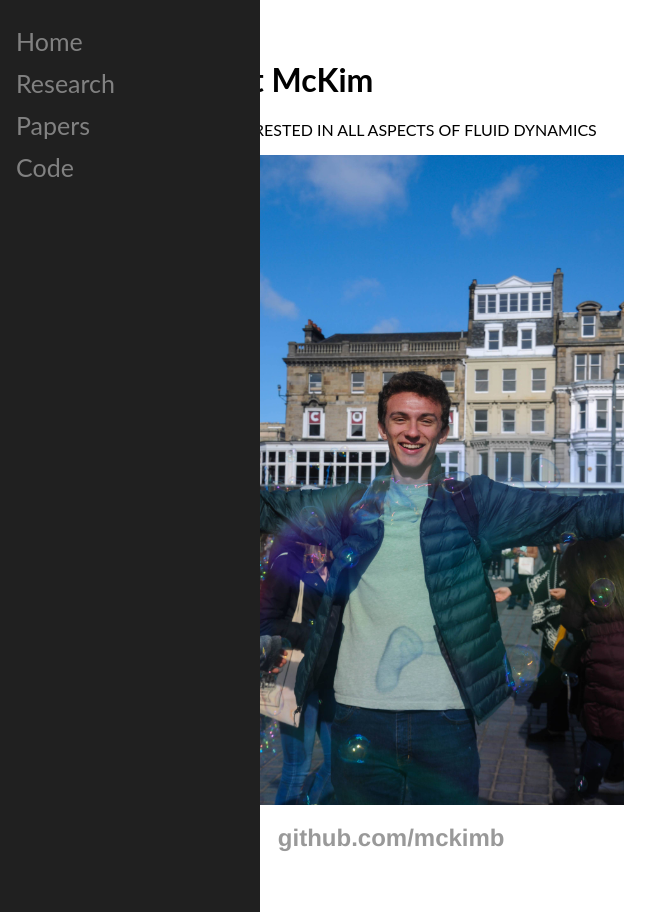
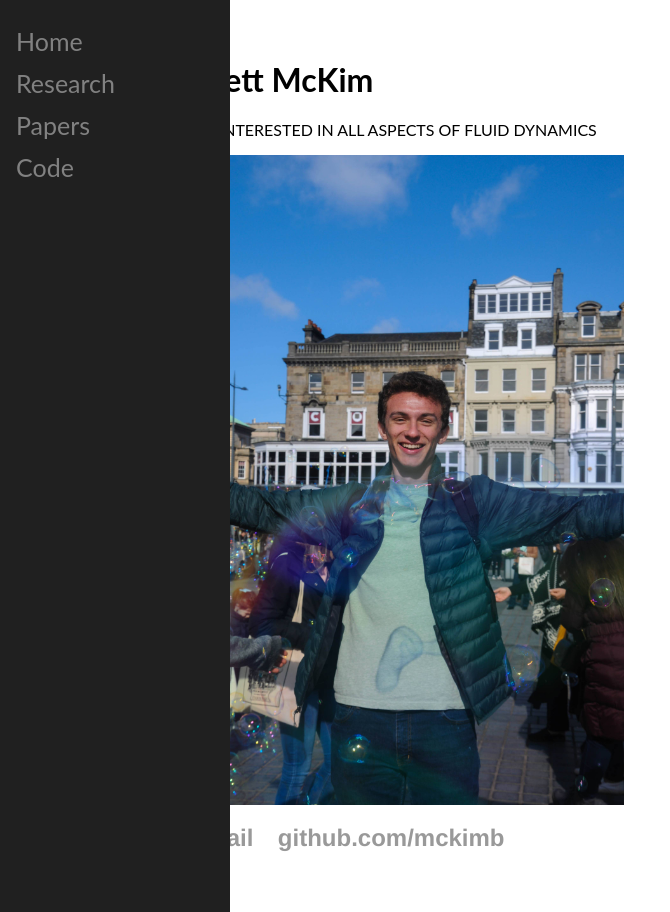
Before and after one commit to mckimb/mckimb.github.io, a Jekyll site: the page built from index.html, in a window 1280 px wide. Shown: the whole page, without its empty margins (0-670 px from the left). Built offline with Jekyll 4.4.1, drawn with Linux system fonts in a browser that asks for light colours.

Commit message:
Update main.css

```diff
--- a/css/main.css
+++ b/css/main.css
@@ -11,7 +11,7 @@ nav ul, footer ul {
 }
 .sidenav {
     height: 100%;
-    width: 260px;
+    width: 230px;
     position: fixed;
     z-index: 1;
     top: 0;
```
